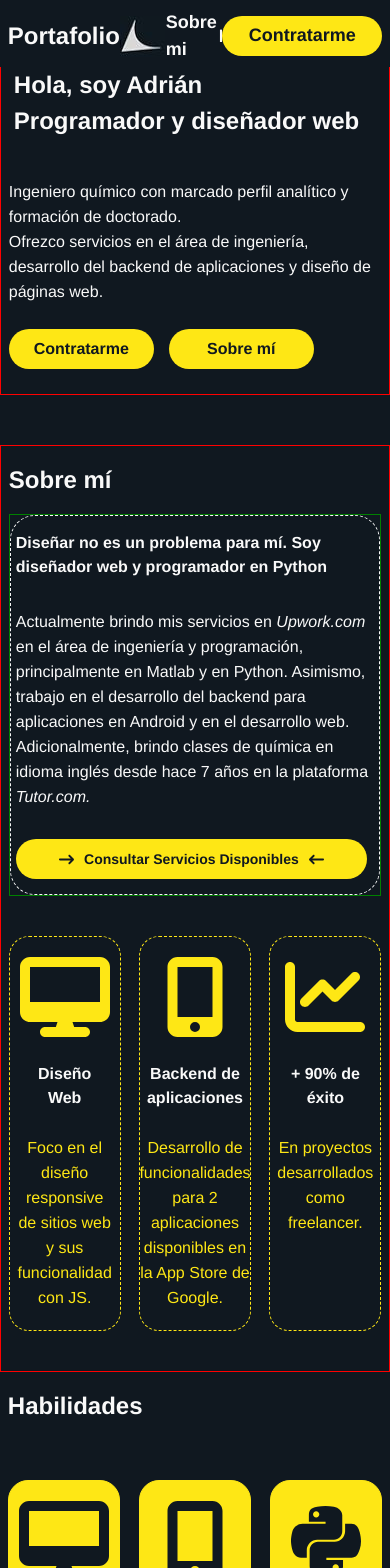
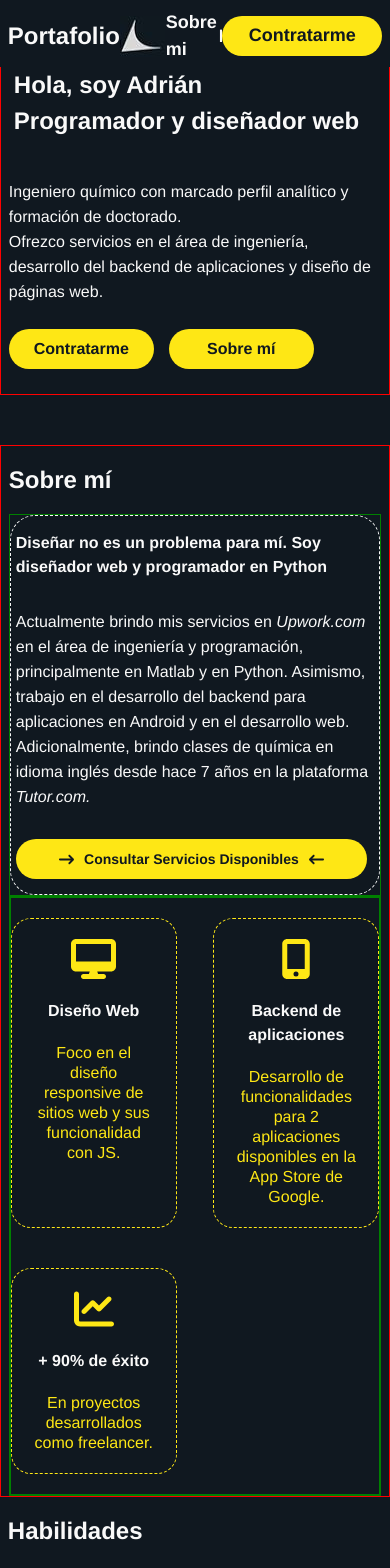
Before and after one commit to AdrianParodi/html-portfolio-react, a React (Vite) app: page / in a window 390 px wide. Shown: the top 1568 px of the page. Built offline with nearby package versions, Linux system fonts and the light colour scheme.

Commit message:
Seccion con tarjetas de 'sobre mí' con responsive terminado

```diff
--- a/src/Component/CardDestacado/CardDestacado.jsx
+++ b/src/Component/CardDestacado/CardDestacado.jsx
@@ -1,15 +1,16 @@
 // import './CardDestacado.css'
 import { FontAwesomeIcon } from '@fortawesome/react-fontawesome'
-import { Flex, Text } from '@chakra-ui/react'
+import { Flex, Text, Box } from '@chakra-ui/react'
 import {colors} from '../../themes/themes.js'
 
 const CardDestacado = ({titulo, icono, descripcion}) => {
 
     return(
-        <Flex flexDirection='column' className='tarjeta-destacados' borderColor={colors.color3} borderStyle='dashed' borderWidth='1px' borderRadius='20px' width='30%'  alignItems='center' flexWrap='wrap' my='40px' p='20px' textAlign='center' alignContent='center' >
-            <FontAwesomeIcon className='icono-destacado' icon={icono} color={colors.color3} size='5x' />
-            <Text as='h2' color={colors.color2} my='25px'>{titulo} </Text>
-            <Text as='p' color={colors.color3} lineHeight='25px'>{descripcion}</Text>
+        <Flex flexDirection='column' className='tarjeta-destacados' borderColor={colors.color3} borderStyle='dashed' borderWidth='1px' borderRadius='20px' width={['45%', '30%' ]} alignItems='center' flexWrap='wrap' my={['20px','40px']} p='20px' textAlign='center' alignContent='center' >
+            <Box as ={FontAwesomeIcon} icon={icono} color={colors.color3} fontSize={['2.5rem', '3rem', '4rem', '5rem']} />
+
+            <Text as='h2' color={colors.color2} my={['20px','25px']}>{titulo} </Text>
+            <Text as='p' color={colors.color3} lineHeight={['20px','25px']}>{descripcion}</Text>
         </Flex>
     )
 }
--- a/src/Component/SobreMi/SobreMi.jsx
+++ b/src/Component/SobreMi/SobreMi.jsx
@@ -47,7 +47,7 @@ const SobreMi=()=>{
           </Flex>
       </Flex>
       {/* <!-- Subseccion de los cuadros con borde amarillo e imagenes --> */}
-      <Flex justifyContent='space-between'>
+      <Flex justifyContent='space-between' border='2px solid green' width='100%' flexGrow={1} minWidth={0} flexWrap='wrap'>
 
         {tarjetasDestacado.map(tarjetaDestacado => <CardDestacado key={tarjetaDestacado.key} titulo={tarjetaDestacado.titulo} icono={tarjetaDestacado.icono} descripcion={tarjetaDestacado.descripcion}/>
       )
```
